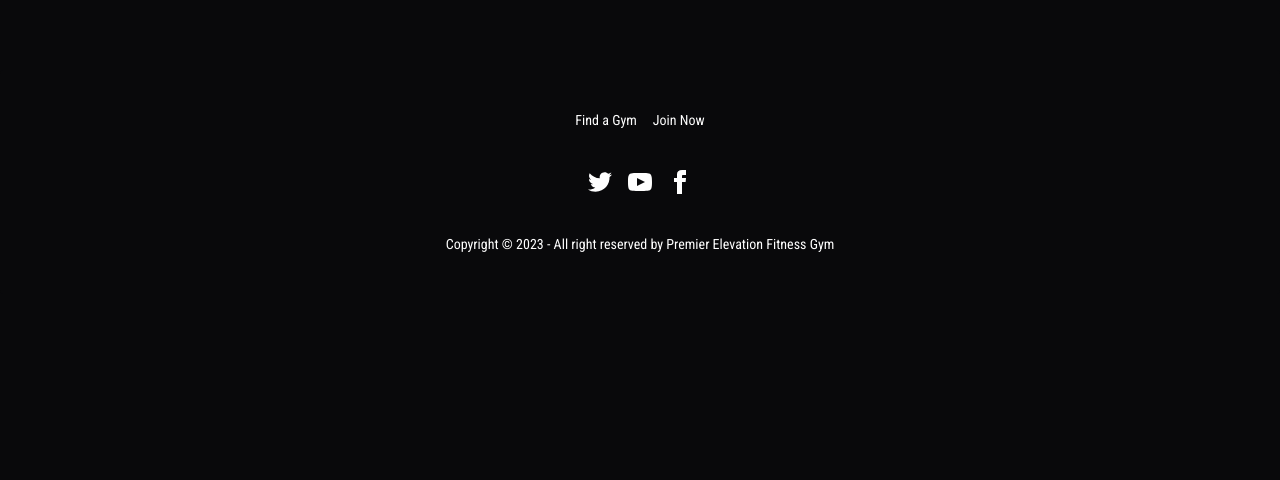
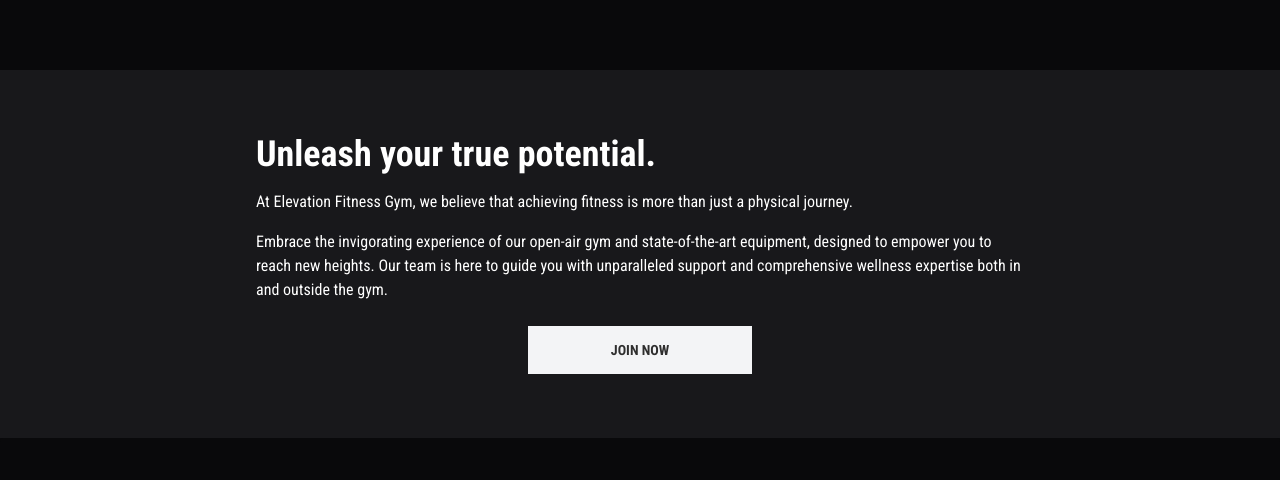
Before and after one commit to jlawcordova/elevation-fitness-gym, a Next.js app: page / in a window 1280 px wide. Shown: the part 1275-1755 px from the top of the page. Before the commit the page ends 1569 px from the top, so only its background shows below. Built offline with nearby package versions, Linux system fonts and the light colour scheme.

Commit message:
feat: add summary section

```diff
--- /dev/null
+++ b/app/(landing)/components/summary.tsx
@@ -0,0 +1,31 @@
+import Button from "@/app/components/button";
+import Link from "next/link";
+
+export default function Summary() {
+  return (
+    <>
+      <div className="p-8 md:py-16 md:flex md:justify-center bg-base-200">
+        <div className="md:max-w-3xl">
+          <h2 className="text-4xl font-bold mb-4">
+            Unleash your true potential.
+          </h2>
+          <p className="mb-4">
+            At Elevation Fitness Gym, we believe that achieving fitness is more
+            than just a physical journey.
+          </p>
+          <p className="mb-4">
+            Embrace the invigorating experience of our open-air gym and
+            state-of-the-art equipment, designed to empower you to reach new
+            heights. Our team is here to guide you with unparalleled support and
+            comprehensive wellness expertise both in and outside the gym.
+          </p>
+          <Link href="/join" className="mt-6 flex justify-center">
+            <button className={`btn btn-secondary rounded-none w-full md:w-56`}>
+              Join Now
+            </button>
+          </Link>
+        </div>
+      </div>
+    </>
+  );
+}
--- a/app/page.tsx
+++ b/app/page.tsx
@@ -1,11 +1,13 @@
 import FeaturesSection from "./(landing)/components/features-section";
 import Hero from "./(landing)/components/hero";
+import Summary from "./(landing)/components/summary";
 
 export default function Home() {
   return (
     <>
       <Hero></Hero>
       <FeaturesSection></FeaturesSection>
+      <Summary></Summary>
     </>
   );
 }
```
